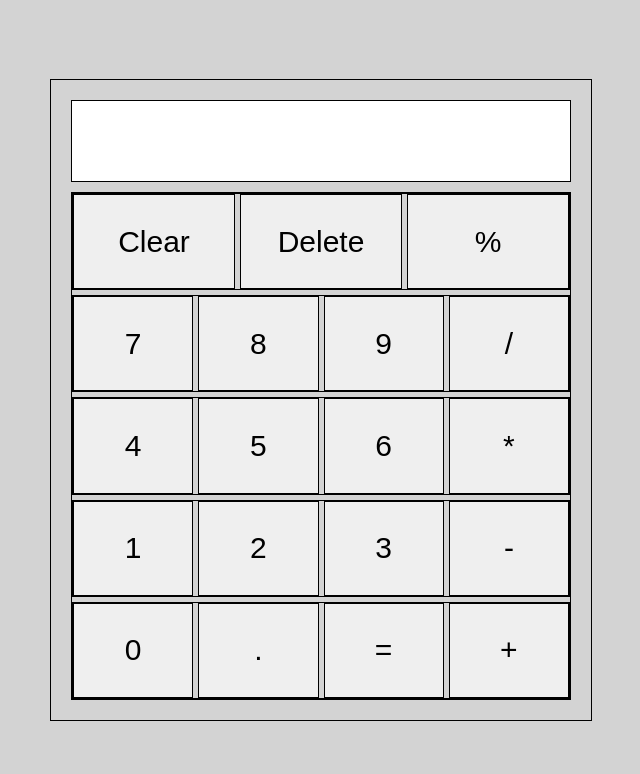
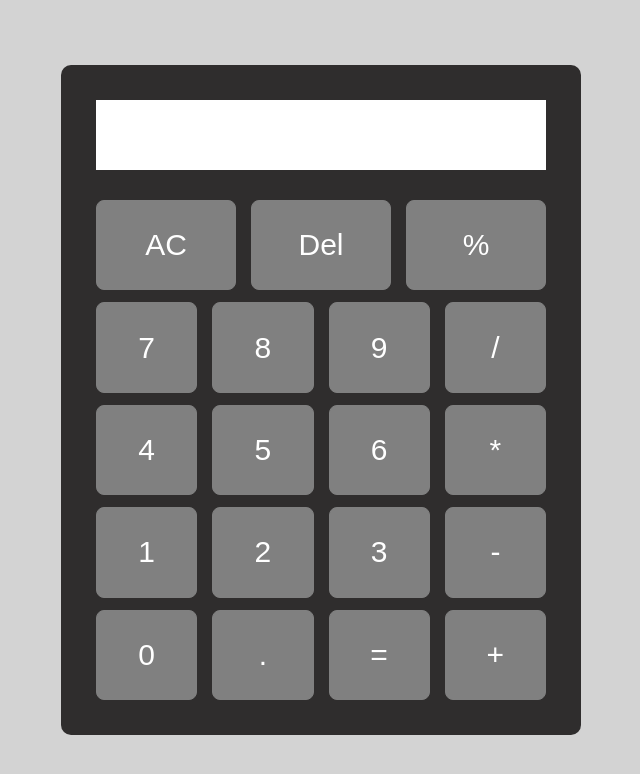
Before and after one commit to Divij1999/calculator, a plain HTML site: page index.html in a window 1280 px wide. Shown: the whole page, without its empty margins (319-959 px from the left). Drawn offline with Linux system fonts and the light colour scheme.

Commit message:
Made the necessary style changes. Fixed the issue of multiple decimal points and set a limit to user input. The answer can still go out of display but I have fixed the length of the answer as well. It's not a solution but it will work for now. Might add support of displaying large values later on.

```diff
--- a/index.html
+++ b/index.html
@@ -13,8 +13,8 @@
         <div class="display"></div>
         <div class="buttons">
             <div>
-                <button class="clear">Clear</button>
-                <button class="delete">Delete</button>
+                <button class="clear">AC</button>
+                <button class="delete">Del</button>
                 <button class="operator" id="%">%</button>
 
             </div>
--- a/script.js
+++ b/script.js
@@ -45,10 +45,11 @@ function operate(op, num1, num2){
     if(!Number.isInteger(result))
       result=result.toFixed(3);
     result=result.toString();
-    display.innerText=result;
+    display.innerText=result.substring(0, 9);;
     n1=result;
     n2="";
     operator="";
+    checkDecimal(display);
 }
 
 function input(e){
@@ -62,8 +63,6 @@ function input(e){
      operator=e.target.id;
     }
     else if(n1!=="" && operator!==""){
-        if(n2==="" && e.target.classList.value!=="delete")
-          display(e, true);
         if(e.target.classList.value!=="delete")
         n2=input.innerText;
     }
@@ -87,11 +86,24 @@ function backspace(e){
     display.innerText=display.innerText.slice(0,display.innerText.length-1);
 }
 
-function display(e, n2=false){
+function display(e){
     const display=document.querySelector(".display");
-    if(n2){
-        display.innerText="";
-    }
+
+        if(n1!=="" && operator!==""){
+            if(n2==="" && e.target.classList.value!=="delete"){
+                display.innerText="";
+            }
+        }
+
+        if(e.target.classList.value==="number"){
+            display.innerText+=e.target.id;
+        }
+        display.innerText=display.innerText.substring(0, 9);
+        checkDecimal(display);
+
+}
+
+function checkDecimal(display){
     if(display.innerText.includes(".")){
         const disableDecimal=document.getElementById(".");
         disableDecimal.disabled=true;
@@ -100,10 +112,6 @@ function display(e, n2=false){
         const disableDecimal=document.getElementById(".");
         disableDecimal.disabled=false;
     }
-    if(e.target.classList.value==="number"){
-        display.innerText+=e.target.id;
-    }
-
 
 }
 
--- a/style.css
+++ b/style.css
@@ -11,41 +11,53 @@ body {
     height: 100vh;
 }
 
-.calc, .display, .buttons, .buttons div, .buttons button {
-    border: 1px solid black;
-}
-
 .calc {
     height: 600px;
-    width: 500px;
-    padding: 20px;
+    width: 450px;
+    padding: 35px;
     display: flex;
     flex-flow: column;
-    gap:10px;
+    gap:30px;
+    background-color:rgb(47, 45, 45);
+    border-radius:10px;
 }
 
 .display {
     flex: 1 1 1;
     background-color: white;
     text-align: right;
-    height: 80px;
+    height: 70px;
     font-size: 70px;
+    font-family:'Courier New', Courier, monospace;
 }
 
 .buttons {
     flex-grow: 4;
     display: flex;
     flex-flow: column;
-    gap: 5px;
+    gap: 12px;
 }
 
 .buttons div {
     display: flex;
     flex-grow: 1;
-    gap: 5px;
+    gap: 15px;
 }
 
 .buttons button {
     flex: 1 1 0;
     font-size: 30px;
+    border-radius: 8px;
+    background-color: grey;
+    color: white;
+    border:1px solid grey;
 }
+
+.buttons button:hover {
+    background-color: rgb(110, 110, 110);
+    transform:scale(1.05, 1.05);
+}
+
+.buttons button:active {
+    transform:scale(0.95, 0.95);
+}
```
